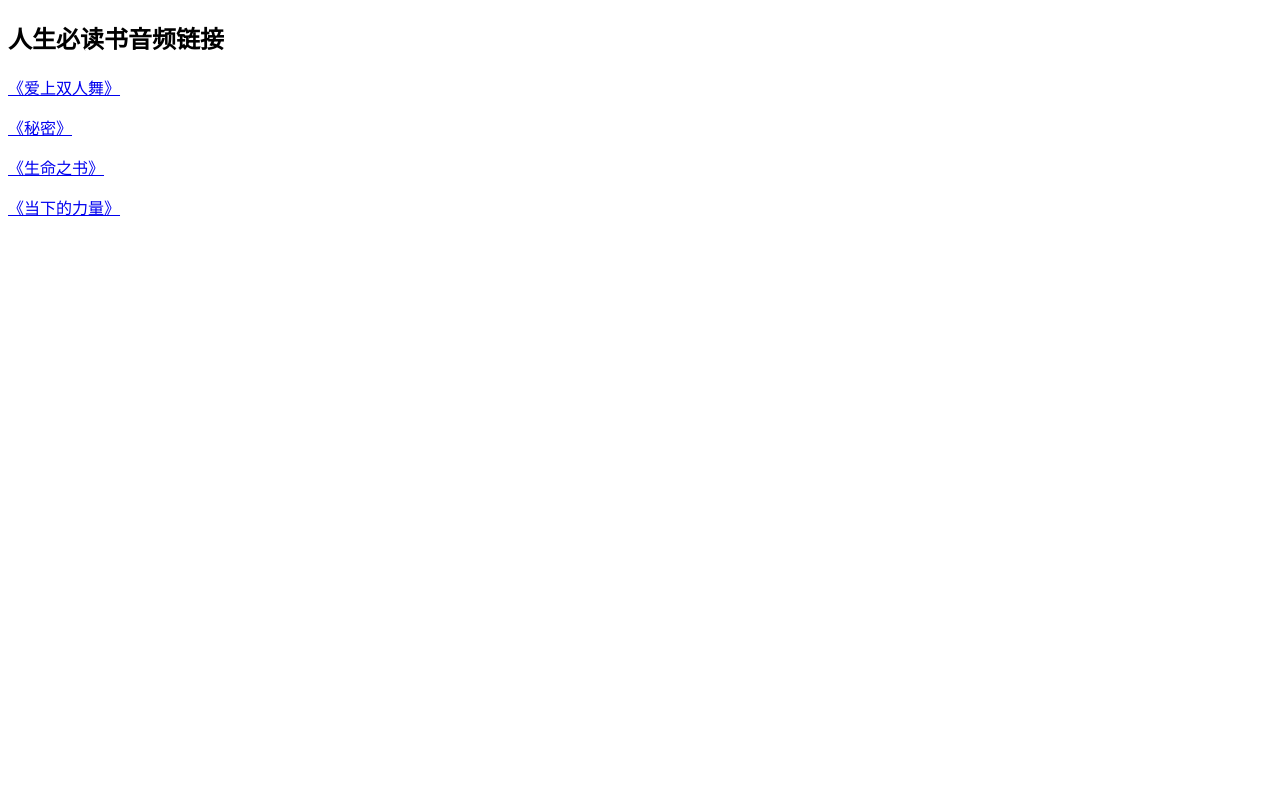
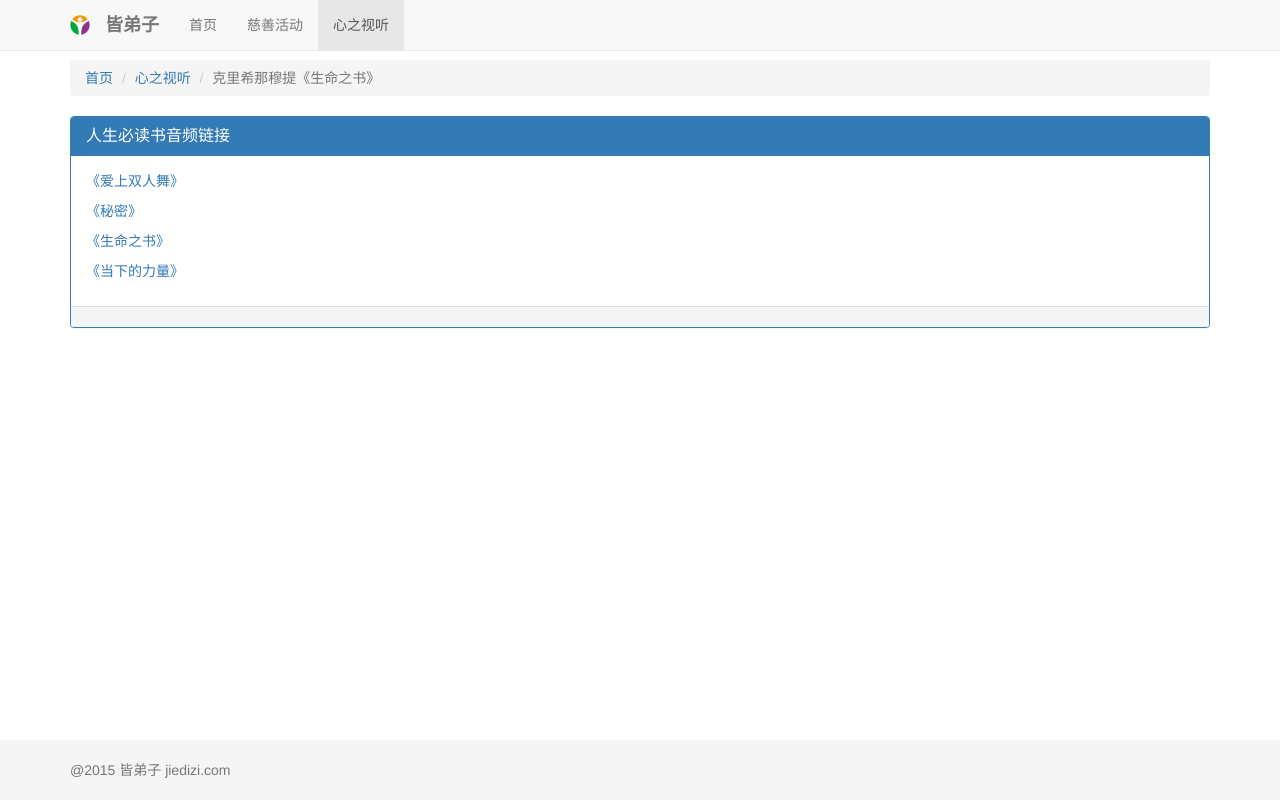
Before and after one commit to jiedizi/jiedizi.github.io, a plain HTML site: page shiting/book/tuijian.html in a window 1280 px wide. Drawn offline with Linux system fonts and the light colour scheme.

Commit message:
add人生必读书

```diff
--- a/shiting/book/tuijian.html
+++ b/shiting/book/tuijian.html
@@ -1,16 +1,84 @@
 <!DOCTYPE html>
-<html>
+<html lang="zh-CN">
 <head>
-  <meta charset="UTF-8">
-  <title>人生必读书推荐 - 皆弟子</title>
+    <meta charset="utf-8">
+    <meta http-equiv="X-UA-Compatible" content="IE=edge">
+    <meta name="viewport" content="width=device-width, initial-scale=1">
+    <meta name="description" content="皆弟子 阅读  生命之书">
+    <meta name="author" content="皆弟子">
+    <link rel="icon" href="favicon.ico">
+
+    <title>皆弟子 | 阅读 | 生命之书</title>
+
+    <link href="/css/bootstrap.min.css" rel="stylesheet">
+    <link href="/css/main.css" rel="stylesheet">
 </head>
+
 <body>
 
-  <h2>人生必读书音频链接</h2>
-  <p><a href="http://m.ximalaya.com/29868124/album/2960359">《爱上双人舞》</a></p>
-  <p><a href="http://m.ximalaya.com/25204062/album/385855">《秘密》</a></p>
-  <p><a href="http://m.ximalaya.com/7335009/album/285721">《生命之书》</a></p>
-  <p><a href="http://m.ximalaya.com/40319974/album/3636474">《当下的力量》</a></p>
+<nav class="navbar navbar-default navbar-fixed-top">
+    <div class="container">
+        <div class="navbar-header">
+            <button type="button" class="navbar-toggle collapsed" data-toggle="collapse" data-target="#navbar" aria-expanded="false" aria-controls="navbar">
+                <span class="sr-only">Toggle navigation</span>
+                <span class="icon-bar"></span>
+                <span class="icon-bar"></span>
+                <span class="icon-bar"></span>
+            </button>
+            <a class="navbar-brand" href="/">
+              <img alt="皆弟子" width="20" height="20" src="/images/logo.png">
+            </a>
+            <a class="navbar-brand" href="/"><b>皆弟子</b></a>
+        </div>
+        <div id="navbar" class="collapse navbar-collapse">
+            <ul class="nav navbar-nav">
+                <li><a href="/">首页</a></li>
+                <li><a href="/huodong/">慈善活动</a></li>
+                <li class="active"><a href="/shiting/">心之视听</a></li>
+            </ul>
+        </div>
+    </div>
+</nav>
+
+<div class="container">
+
+    <ol class="breadcrumb">
+        <li><a href="/">首页</a></li>
+        <li><a href="/shiting/">心之视听</a></li>
+        <li class="active">克里希那穆提《生命之书》</li>
+    </ol>
+
+    <div class="panel panel-primary">
+        <div class="panel-heading">
+            <h3 class="panel-title">人生必读书音频链接</h3>
+        </div>
+        <div class="panel-body">
+          <p><a href="http://m.ximalaya.com/29868124/album/2960359">《爱上双人舞》</a></p>
+          <p><a href="http://m.ximalaya.com/25204062/album/385855">《秘密》</a></p>
+          <p><a href="http://m.ximalaya.com/7335009/album/285721">《生命之书》</a></p>
+          <p><a href="http://m.ximalaya.com/40319974/album/3636474">《当下的力量》</a></p>
+        </div>
+        <div class="panel-footer"></div>
+    </div>
+</div><!-- container -->
+
+<footer class="footer">
+    <div class="container">
+        <p class="text-muted">@2015 皆弟子 jiedizi.com</p>
+    </div>
+</footer>
+
+<script src="/js/jquery.min.js"></script>
+<script src="/js/bootstrap.min.js"></script>
+<script>
+var _hmt = _hmt || [];
+(function() {
+  var hm = document.createElement("script");
+  hm.src = "//hm.baidu.com/hm.js?75916afbf4b8c11830716493e5155d89";
+  var s = document.getElementsByTagName("script")[0];
+  s.parentNode.insertBefore(hm, s);
+})();
+</script>
 
 </body>
 </html>
```
